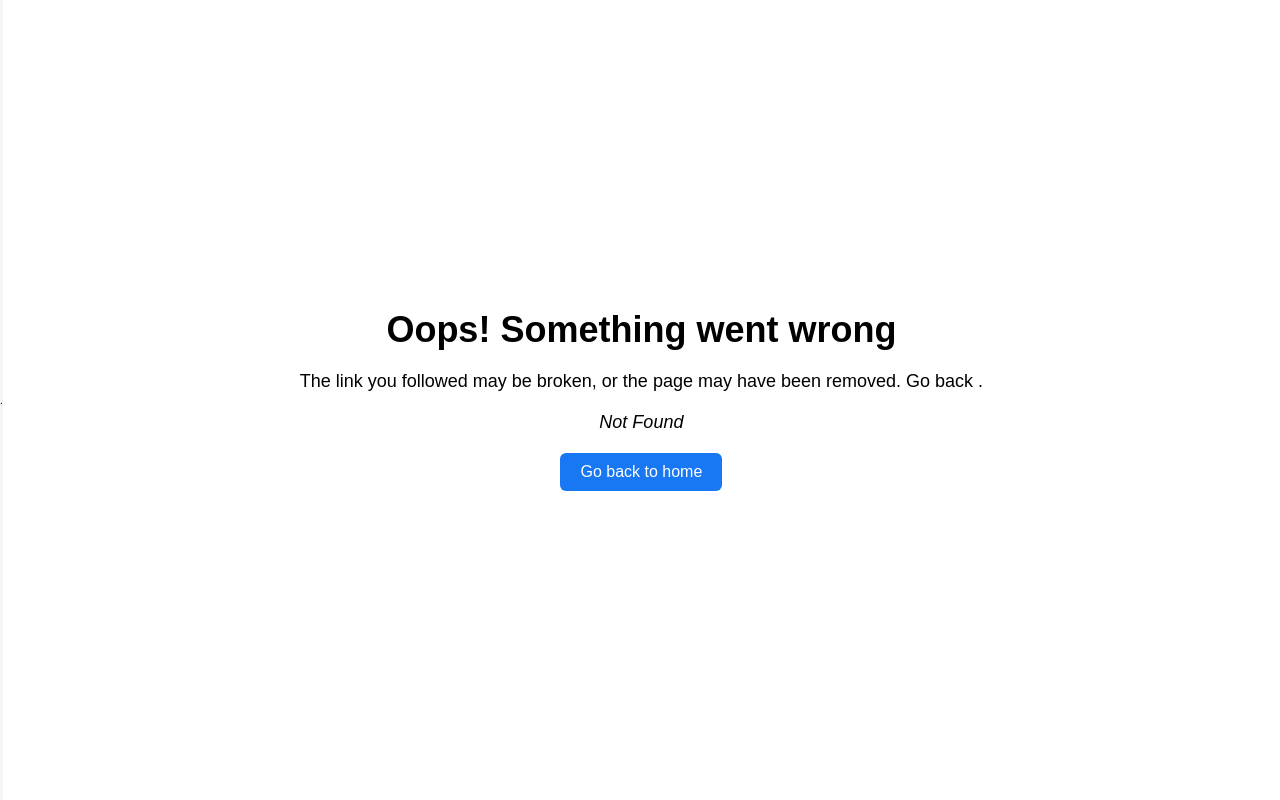
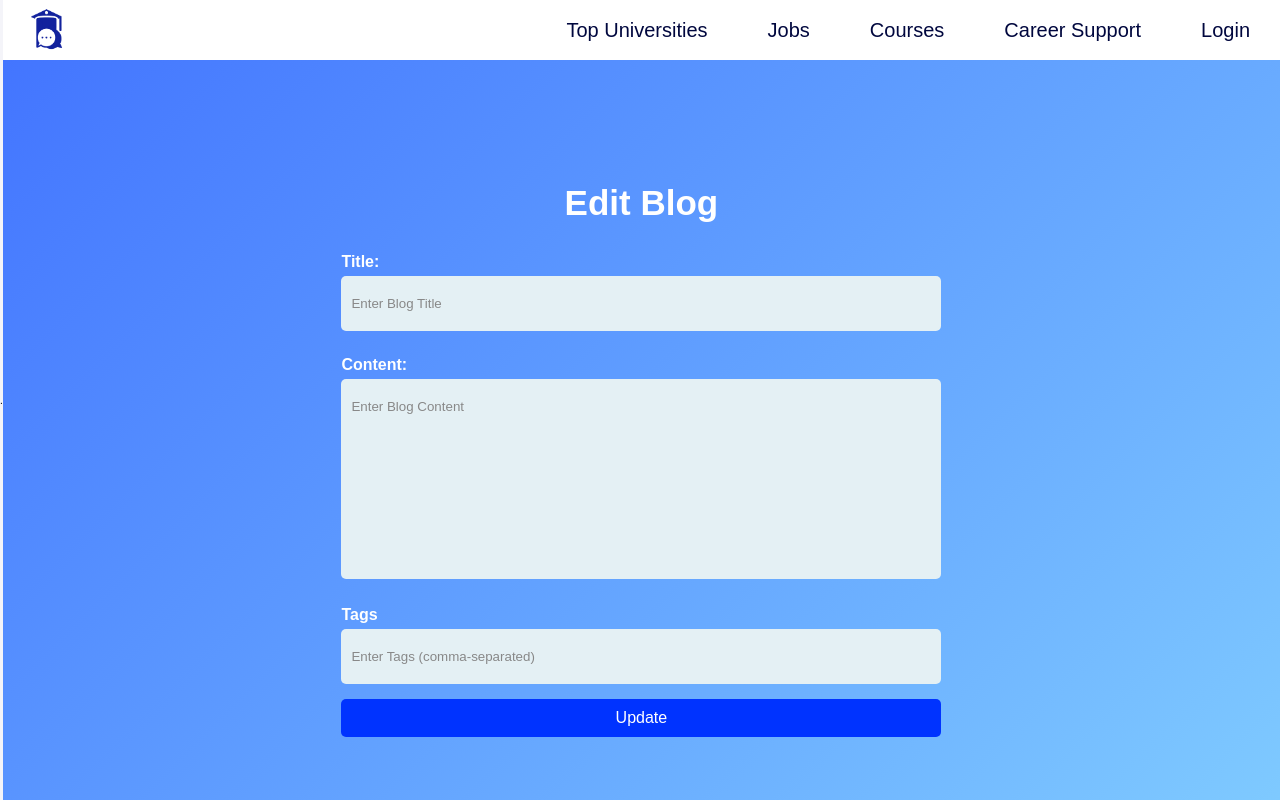
Before and after one commit to Counselllor/Counsellor-Web, a React (Vite) app: page /blogs/edit/1 in a window 1280 px wide. Before the commit this address had no page. Built offline with nearby package versions, Linux system fonts and the light colour scheme; a web font is replaced by a local one.

Commit message:
edit_blog

```diff
--- /dev/null
+++ b/src/components/blogs/BlogEditPage.jsx
@@ -0,0 +1,155 @@
+import React, { useState, useEffect, useCallback, useContext } from 'react';
+import { useNavigate, useLocation, Link } from 'react-router-dom';
+import { getDatabase, ref, update } from 'firebase/database';
+import Footer from "../Footer/Footer";
+import Logo from "../../assets/logo.webp";
+import { signOut } from "firebase/auth";
+import { Switch } from 'antd';
+import './BlogWrite.css';
+import { toast } from 'react-toastify';
+import { ThemeContext } from '../../App';
+
+const BlogEditPage = () => {
+  const location = useLocation();
+  const { title: initialTitle, content: initialContent, tags: initialTagsArray, id } = location.state || {};
+  const [title, setTitle] = useState(initialTitle || '');
+  const [content, setContent] = useState(initialContent || '');
+  const [tags, setTags] = useState(initialTagsArray ? initialTagsArray.join(', ') : '');
+  const [isLoggedIn, setLogin] = useState(false);
+  const [menuOpen, setMenuOpen] = useState(false);
+  const { theme, toggleTheme } = useContext(ThemeContext);
+  const navigate = useNavigate();
+  const userId = localStorage.getItem('userUid');
+
+  const handleThemeChange = useCallback(() => {
+    toggleTheme();
+  }, [toggleTheme]);
+
+  useEffect(() => {
+    if (localStorage.getItem('login')) {
+      setLogin(true);
+    }
+  }, [navigate]);
+
+  const handleSignOut = useCallback(() => {
+    signOut(auth)
+      .then(() => {
+        setTimeout(() => {
+          localStorage.removeItem('login');
+          navigate("/");
+        }, 1000);
+      })
+      .catch((err) => {
+        toast.error(err.message, {
+          className: "toast-message",
+        });
+      });
+  }, [navigate]);
+
+  const handleSubmit = async (e) => {
+    e.preventDefault();
+    const updatedBlog = {
+      title,
+      content,
+      tags: tags.split(',').map((tag) => tag.trim()),
+      lastUpdated: new Date().toISOString(),
+    };
+
+    try {
+      const db = getDatabase();
+      await update(ref(db, 'articles/' + id), updatedBlog);
+      toast.success("Blog Updated Successfully!! 🚀", {
+        className: "toast-message",
+      });
+      navigate('/blogs');
+    } catch (error) {
+      toast.error(error.message, {
+        className: "toast-message",
+      });
+    }
+  };
+
+  const toggleMenu = useCallback(() => {
+    setMenuOpen(!menuOpen);
+  }, [menuOpen]);
+
+  return (
+    <>
+      <nav className={`navbar fixed`}>
+        <div className="logo">
+          <Link to="/">
+            <img src={Logo} alt="Logo" />
+          </Link>
+        </div>
+        <div className={`menu ${menuOpen ? "show" : ""}`}>
+          <ul>
+            <li><a href="/topuniversities">Top Universities</a></li>
+            <li><a href="/jobs">Jobs</a></li>
+            <li><a href="./courses">Courses</a></li>
+            <li><a href="/careersupport">Career Support</a></li>
+
+            {!isLoggedIn && <li><a href="/" onClick={handleSignOut}>Login</a></li>}
+            {isLoggedIn && <>
+              <li><a href="/" onClick={handleSignOut}>Log Out</a></li>
+              <li><button className='profile_btn'>Profile</button></li>
+              <li>
+                <Switch
+                  style={{ backgroundColor: theme === "dark" ? "#000000" : "" }}
+                  onChange={handleThemeChange}
+                  checked={theme === "dark"}
+                  checkedChildren="Dark Mode"
+                  unCheckedChildren="Light Mode"
+                />
+              </li>
+            </>}
+          </ul>
+        </div>
+        <div className="hamburger" onClick={toggleMenu}>
+          <div className={`bar ${menuOpen ? 'open' : ''}`} />
+          <div className={`bar ${menuOpen ? 'open' : ''}`} />
+          <div className={`bar ${menuOpen ? 'open' : ''}`} />
+        </div>
+      </nav>
+      <div className="blog-write-container">
+        <h1>Edit Blog</h1>
+        <form onSubmit={handleSubmit}>
+          <div>
+            <label htmlFor="title">Title:</label>
+            <input
+              type="text"
+              id="title"
+              placeholder='Enter Blog Title'
+              value={title}
+              onChange={(e) => setTitle(e.target.value)}
+              required
+            />
+          </div>
+          <div>
+            <label htmlFor="content">Content:</label>
+            <textarea
+              id="content"
+              placeholder='Enter Blog Content'
+              value={content}
+              onChange={(e) => setContent(e.target.value)}
+              required
+            />
+          </div>
+          <div>
+            <label htmlFor="tags">Tags </label>
+            <input
+              type="text"
+              id="tags"
+              placeholder='Enter Tags (comma-separated)'
+              value={tags}
+              onChange={(e) => setTags(e.target.value)}
+            />
+          </div>
+          <button type="submit">Update</button>
+        </form>
+      </div>
+      <Footer />
+    </>
+  );
+};
+
+export default BlogEditPage;
--- a/src/components/blogs/BlogReadPage.css
+++ b/src/components/blogs/BlogReadPage.css
@@ -68,6 +68,9 @@
   #dark .blog-content *{
     color: white;
   }
+  .Edit_icon{
+    text-align: end;
+  }
 
   .blog-content h1, .blog-content h2, .blog-content h3, .blog-content h4, .blog-content h5, .blog-content h6 {
     margin-top: 1.5em;
--- a/src/components/blogs/BlogReadPage.jsx
+++ b/src/components/blogs/BlogReadPage.jsx
@@ -13,7 +13,7 @@ import { signOut } from "firebase/auth";
 import { ThemeContext } from '../../App';
 import { toast } from "react-toastify";
 import { auth } from "../../firebase/auth";
-
+import { MdModeEdit } from "react-icons/md";
 const BlogReadPage = () => {
   const { id } = useParams();
   const [blog, setBlog] = useState(null);
@@ -70,6 +70,17 @@ const BlogReadPage = () => {
 
     fetchBlog();
   }, [id]);
+  const handleEditClick = () => {
+
+    navigate('/blogs/edit/' + id, {
+      state: {
+        title: blog.title,
+        content: blog.content,
+        tags: blog.tags,
+        id: id
+      }
+    });
+  };
 
   if (!blog) {
     return <div></div>;
@@ -132,6 +143,12 @@ const BlogReadPage = () => {
                 <span key={tagIndex} className="blog-tag">{tag}</span>
               ))}
             </div>
+            <div>
+            { blog.createdBy===localStorage.getItem("userUid") &&
+            <div className="Edit_icon">
+              <MdModeEdit size={18} onClick={handleEditClick}/>
+              </div> }
+            </div>
           </div>
           <div className="blog-content" dangerouslySetInnerHTML={createMarkup(blog.content)}></div>
         </div>
--- a/src/index.jsx
+++ b/src/index.jsx
@@ -28,6 +28,7 @@ import Jobs from "./components/jobs/Jobs";
 import BlogWrite from "./components/blogs/Blogswrite";
 import BlogReadPage from "./components/blogs/BlogReadPage";
 import University from "./components/Top Universities/University";
+import BlogEditPage from "./components/blogs/BlogEditPage";
 
 const router = createBrowserRouter([
   {
@@ -149,6 +150,11 @@ const router = createBrowserRouter([
         errorElement: <ErrorPage />,
         element: <BlogReadPage/>,
       },
+      {
+        path: "/blogs/edit/:id",
+        errorElement: <ErrorPage />,
+        element: <BlogEditPage/>,
+      },
 
     ],
   },
```
Also changed, not shown: src/components/blogs/Blogswrite.jsx (+0 -9 lines).
